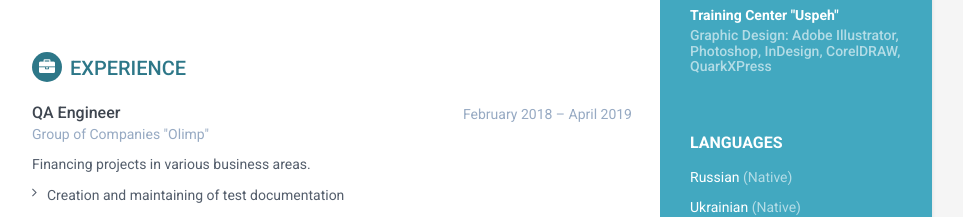
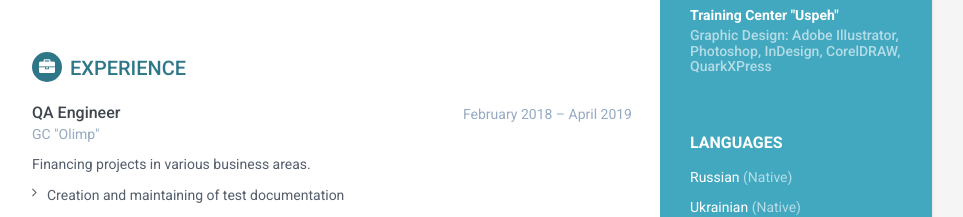
Before and after one commit to AnastasiaQA/cv, a plain HTML site: page index.html in a window 1280 px wide. Shown: the part 1140-1357 px from the top of the page, without its empty margins (188-1151 px from the left). Drawn offline with nearby package versions, Linux system fonts and the light colour scheme; a script that the page names is missing.

Commit message:
Some text was changed

```diff
--- a/index.html
+++ b/index.html
@@ -222,7 +222,7 @@
                             <h3 class="job-title">QA Engineer</h3>
                             <div class="time">February 2018 – April 2019</div>
                         </div><!--//upper-row-->
-                        <div class="company">Group of Companies "Olimp"</div>
+                        <div class="company">GC "Olimp"</div>
                     </div><!--//meta-->
                     <div class="details">
                         <p>Financing projects in various business areas.</p>
```
